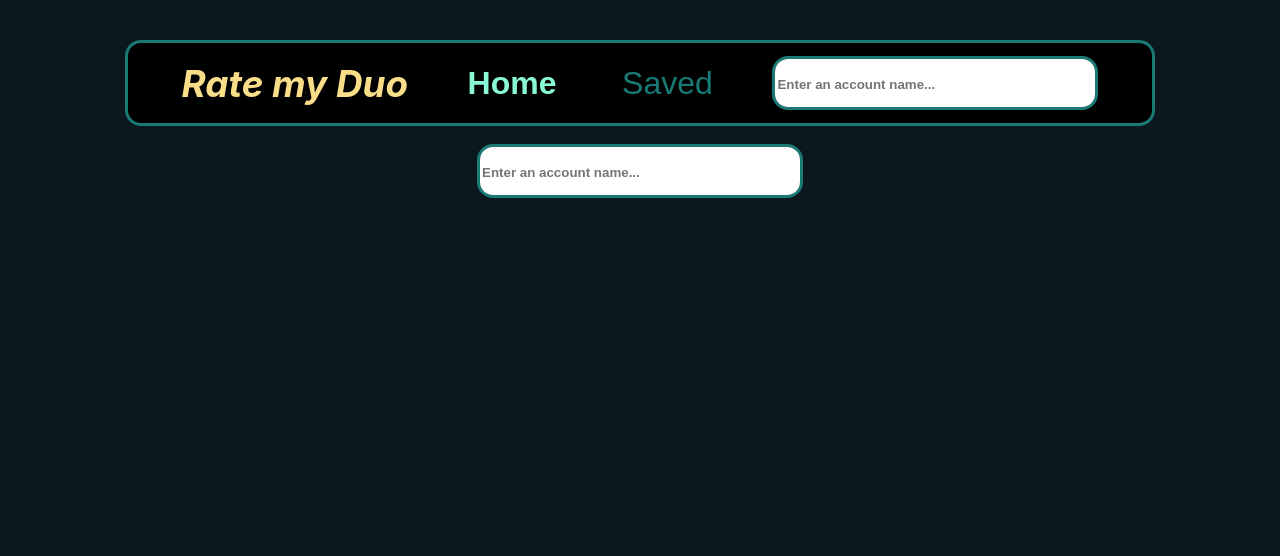
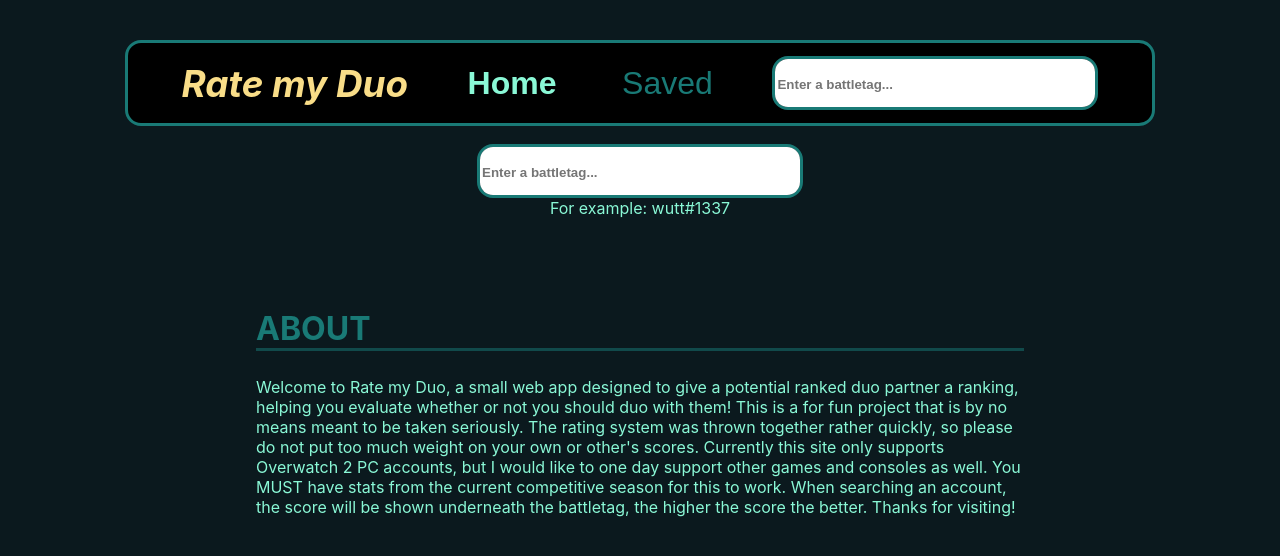
Before and after one commit to zacwalters4/rate-my-duo, a React (Create React App) app: page / in a window 1280 px wide. Shown: the top 556 px of the page. Built offline with nearby package versions, Linux system fonts and the light colour scheme.

Commit message:
Add styling to home page

```diff
--- a/src/Home/Home.css
+++ b/src/Home/Home.css
@@ -0,0 +1,20 @@
+.home > p {
+    margin: 0;
+    color:#8af8d6;
+}
+
+.about-box {
+    margin-top: 5vw;
+    color:#197a76;
+    text-align: left;
+    width: 60vw;
+}
+
+.about-box > h2 {
+    border-bottom: #197a7782 solid;
+    font-size: 2em;
+}
+
+.about-box > p {
+    color:#8af8d6;
+}
--- a/src/Home/Home.jsx
+++ b/src/Home/Home.jsx
@@ -5,8 +5,13 @@ import './Home.css'
 function Home() {
 
     return (
-        <main className="Home">
+        <main className="home">
             <Search />
+            <p>For example: wutt#1337</p>
+            <div className="about-box">
+                <h2>ABOUT</h2>
+                <p>Welcome to Rate my Duo, a small web app designed to give a potential ranked duo partner a ranking, helping you evaluate whether or not you should duo with them! This is a for fun project that is by no means meant to be taken seriously. The rating system was thrown together rather quickly, so please do not put too much weight on your own or other's scores. Currently this site only supports Overwatch 2 PC accounts, but I would like to one day support other games and consoles as well. You MUST have stats from the current competitive season for this to work. When searching an account, the score will be shown underneath the battletag, the higher the score the better. Thanks for visiting!</p>
+            </div>
         </main>
     )
   }
--- a/src/Search/Search.jsx
+++ b/src/Search/Search.jsx
@@ -27,7 +27,7 @@ function Search() {
             <input
                 className="search-input"
                 type="text"
-                placeholder="Enter an account name..."
+                placeholder="Enter a battletag..."
                 value={searchInput}
                 onChange={handleChangeSearch}
             />
```
